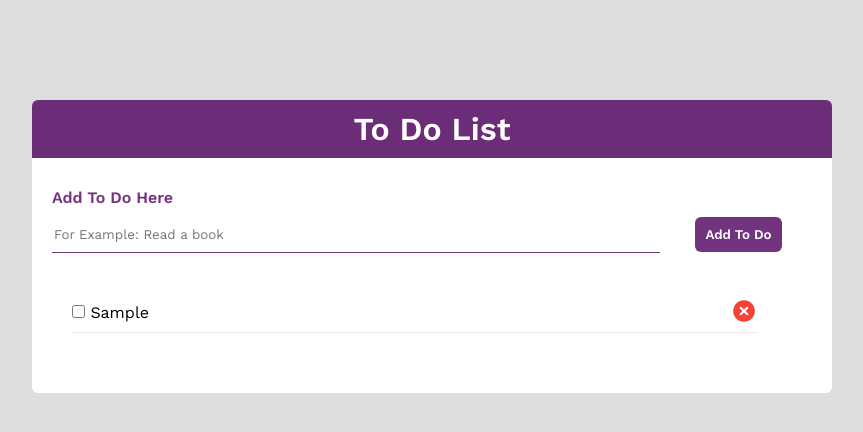
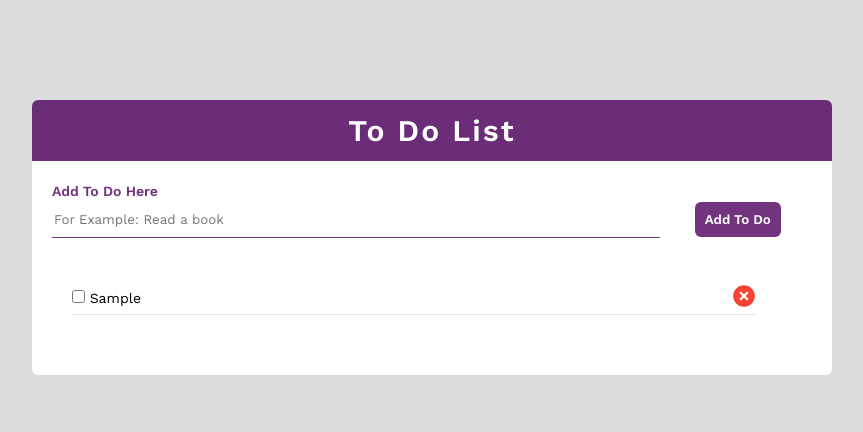
Before and after one commit to GuluzadeGulu/To-Do-List, a plain HTML site: page index.html in a window 1280 px wide. Both pictures are taken after typing "Sample" into the empty fields and a click on the button "Add To Do". Shown: the whole page, without its empty margins (208-1071 px from the left). Drawn offline with nearby package versions, Linux system fonts and the light colour scheme.

Commit message:
The To Do List was done.

```diff
--- /dev/null
+++ b/css/myReset.css
@@ -0,0 +1,41 @@
+*{padding: 0; margin: 0; border: 0;}
+
+*, *::after, *::before{
+    -moz-box-sizing: border-box;
+    -webkit-box-sizing: border-box;
+    box-sizing: border-box;
+}
+/* в двух словах эта штука меняет подсчет ширины блока так чтобы нам было удобней верстать */
+
+:focus, :active{outline: none;}
+a:focus, a:active{outline: none;}
+/* убираем линии обводки у некоторых браузеров */
+
+nav, footer, header, aside{display: block;}
+/* перечисляем некоторые html5 теги и добавляем им значение блок что делает их блочными */
+
+html, body{
+    height: 100%;
+    width: 100%;
+    font-size: 100%;
+    line-height: 1px;
+    font-size: 14px;
+    -ms-text-size-adjust: 100%;
+    -moz-text-size-adjust: 100%;
+    -webkit-text-size-adjust: 100%;
+}
+/* применим к ним параметры которые уравнивают поведение шрифтов и элементов для разных браузеров в том числе запрещают увеличение шрифта самовольной на айфонах например */
+
+input, button, textarea{font-family: inherit;}
+/* просим их наследовать шрифт семейства шрифтом потому что по умолчанию эти теги не наследуют семейства шрифта */
+
+input::-ms-clear{display: none;}
+button{cursor: pointer;}
+button::-moz-focus-inner{padding: 0; border: 0;}
+a, a:visited{text-decoration: none;}
+a:hover{text-decoration: none;}
+ul li{list-style: none;}
+img{vertical-align: top;}
+/* убирают некоторые особенности в разных браузеров например убирают крестик в input в internet explore убирают лишнее отступы фаерфоксе для кнопок и так далее также чистится стиле маркированных списков */
+
+h1, h2, h3, h4, h5, h6{font-size: inherit; font-weight: 400;}
--- a/css/style.css
+++ b/css/style.css
@@ -1,24 +1,7 @@
-*,
-*::before,
-*::after{
-    box-sizing: border-box;
-    margin: 0;
-    padding: 0;
-}
-
 body{
     background-color: #ddd;
     font-family: 'Work Sans', sans-serif;
-}
-
-ul,
-li{
-    list-style: none;
-}
-
-button{
-    cursor: pointer;
-    transition: all 0.3s;
+    user-select: none;
 }
 
 .container{
@@ -28,12 +11,14 @@ button{
 }
 
 .title{
-    user-select: none;
     text-align: center;
-    padding: 10px 0;
+    padding: 30px 0;
     color: #fff;
     background-color: rgba(79, 0, 95, 0.801);
     border-radius: 6px 6px 0 0;
+    font-size: 30px;
+    font-weight: 600;
+    letter-spacing: 2px;
 }
 
 .inner-content{
@@ -44,7 +29,6 @@ button{
 }
 
 .text-explained{
-    user-select: none;
     padding: 10px 0;
     color: rgba(79, 0, 95, 0.801);
     font-weight: 600;
@@ -66,7 +50,6 @@ button{
 }
 
 #button-add{
-    user-select: none;
     background-color: rgba(79, 0, 95, 0.801);
     color: #fff;
     font-weight: 600;
@@ -90,7 +73,7 @@ button{
     gap: 15px;
 }
 
-.todo{
+li{
     padding: 5px 0;
     display: flex;
     justify-content: space-between;
--- a/index.html
+++ b/index.html
@@ -7,6 +7,7 @@
     <link rel="preconnect" href="https://fonts.googleapis.com">
     <link rel="preconnect" href="https://fonts.gstatic.com" crossorigin>
     <link href="https://fonts.googleapis.com/css2?family=Work+Sans:wght@400;600&display=swap" rel="stylesheet">
+    <link rel="stylesheet" href="css/myReset.css">
     <link rel="stylesheet" href="css/style.css">
     <script defer src="js/script.js"></script>
     <link rel="icon shortcut" href="images/ic_list_128_28472.ico">
@@ -20,8 +21,7 @@
                 <p class="text-explained">Add To Do Here</p>
                 <input id="add-todo" type="text" placeholder="For Example: Read a book">
                 <button id="button-add">Add To Do</button>
-                <ul class="todo-list">
-                </ul>
+                <ul class="todo-list"></ul>
             </div>
         </div>
     </div>
--- a/js/script.js
+++ b/js/script.js
@@ -2,20 +2,24 @@ document.getElementById('button-add').addEventListener('click', addToDo);
 
 function addToDo () {
     const inputText = document.getElementById('add-todo');
-    if (!inputText){
+    if (!inputText.value){
         alert('Enter your plan.')
     }
     else{
         const todoList = document.querySelector('.todo-list');
         const newEl = document.createElement('li');
-        newEl.innerHTML = `<li class="todo">
-                                <div class="box">
-                                    <input type="checkbox">
-                                    <span>${inputText.value}</span>
-                                </div>
-                                <button class="delete-todo"><img src="images/icons8-cancel.svg" alt="Cancel"></button>
-                            </li>`;
+        newEl.innerHTML = `<div class="box">
+                                <input type="checkbox">
+                                <span>${inputText.value}</span>
+                            </div>
+                            <button class="delete-todo"><img src="images/icons8-cancel.svg" alt="Cancel"></button>`;
         todoList.appendChild(newEl);
         inputText.value = '';
+
+        document.querySelectorAll('.delete-todo').forEach((el) => {
+            el.addEventListener('click', () => {
+                el.parentNode.remove()
+            })
+        });
     }
 }
```
Also changed, not shown: images/checkbox-checked.ico (deleted).
